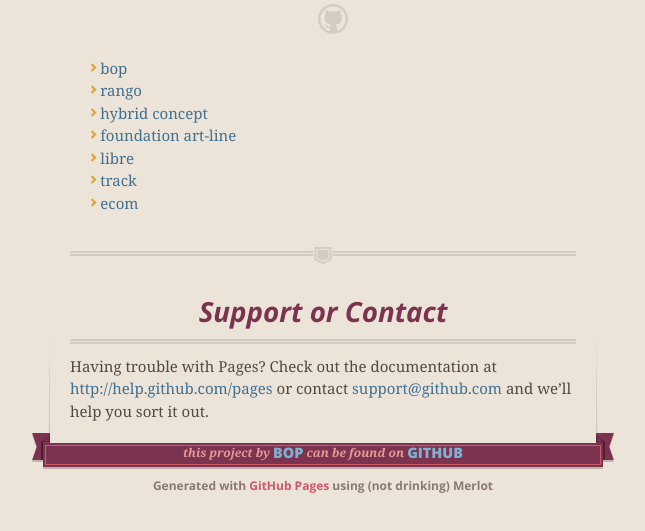
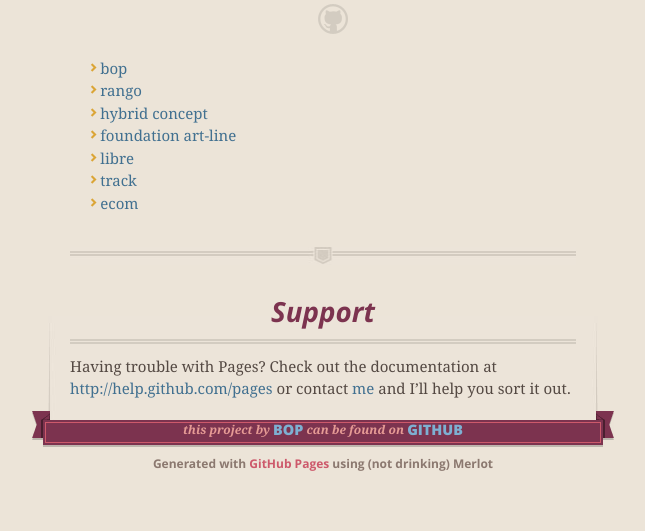
Before and after one commit to bop/bop, a plain HTML site: page index.html in a window 1280 px wide. Shown: the part 609-1140 px from the top of the page, without its empty margins (317-962 px from the left). Drawn offline with nearby package versions, Linux system fonts and the light colour scheme.

Commit message:
nice base line

```diff
--- a/index.html
+++ b/index.html
@@ -75,9 +75,9 @@ Si vous utilisez GitHub pour Mac, synchronisez simplement votre dépôt et vous
 <br />
 <hr />
 <h3>
-<a name="support-or-contact" class="anchor" href="#support-or-contact"><span class="octicon octicon-link"></span></a>Support or Contact</h3>
+<a name="support-or-contact" class="anchor" href="#support-or-contact"><span class="octicon octicon-link"></span></a>Support</h3>
 
-<p>Having trouble with Pages? Check out the documentation at <a href="http://help.github.com/pages">http://help.github.com/pages</a> or contact <a href="mailto:support@github.com">support@github.com</a> and we’ll help you sort it out.</p>
+<p>Having trouble with Pages? Check out the documentation at <a href="http://help.github.com/pages">http://help.github.com/pages</a> or contact <a href="mailto:baptiste.ossipow@xpertise.ch"> me </a> and I’ll help you sort it out.</p>
       </section>
 
       <footer>
```
